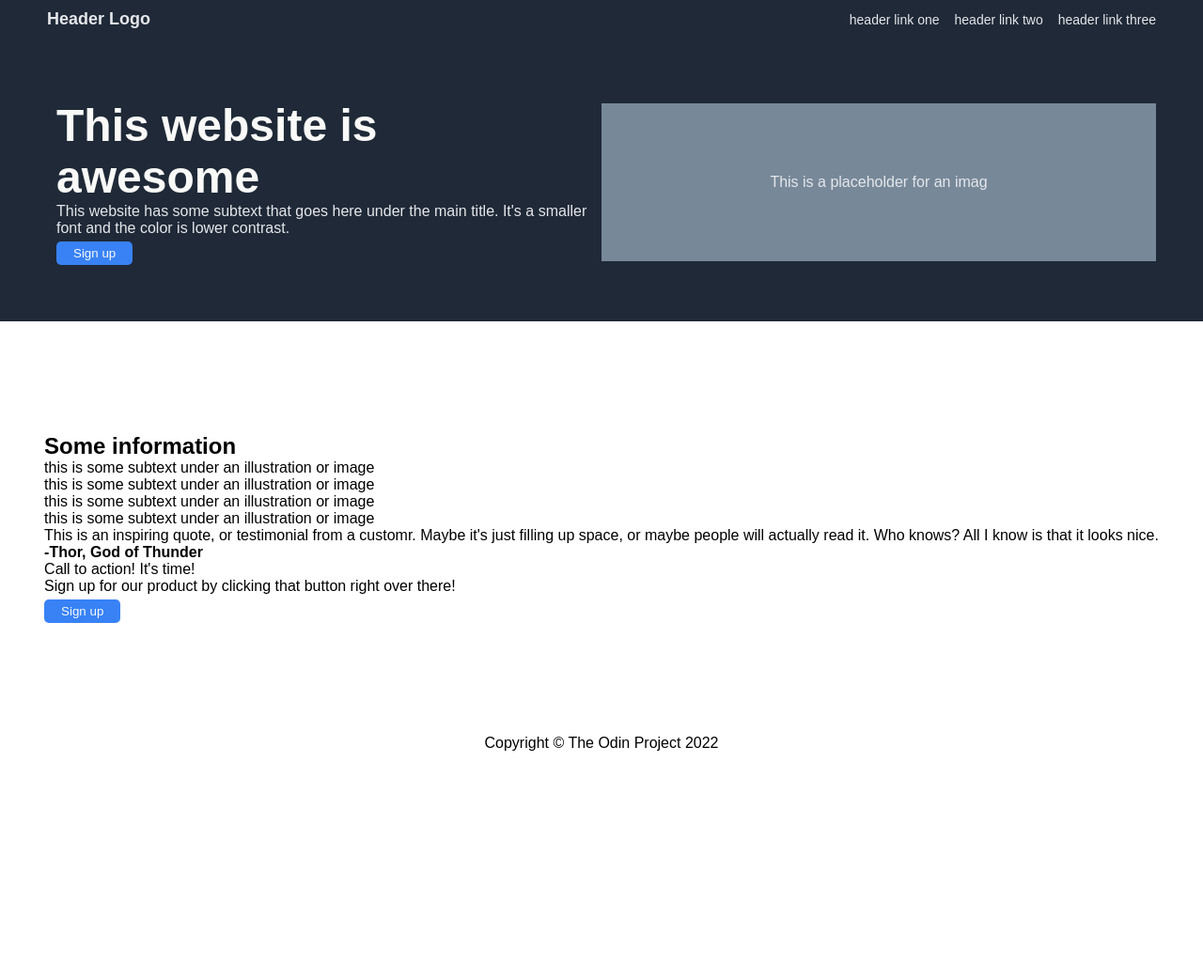
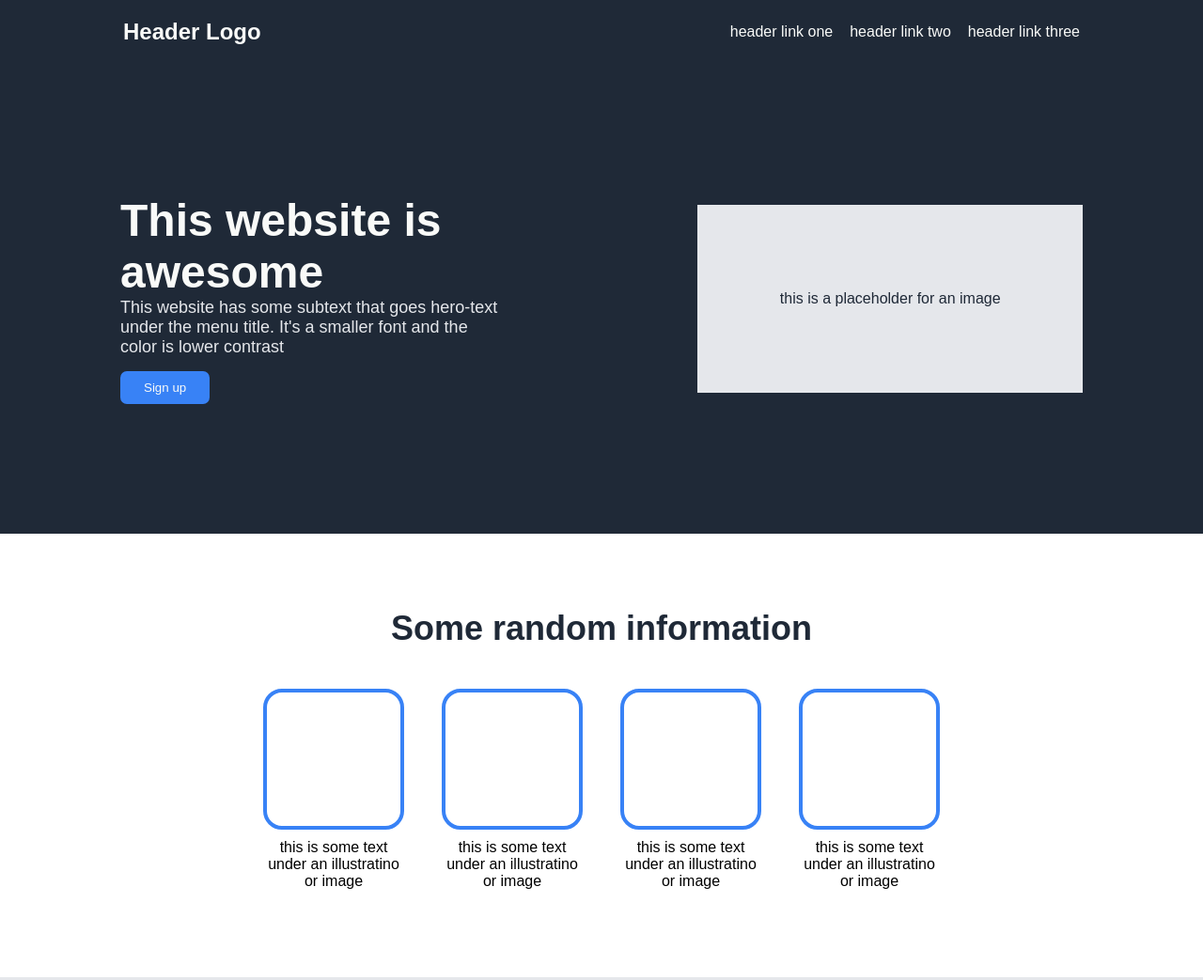
Before and after one commit to bracketts/landing-page, a plain HTML site: page index.html in a window 1280 px wide. Shown: the top 1043 px of the page at 94% size. Before the commit the page ends 800 px from the top, so only its background shows below. Drawn offline with Linux system fonts and the light colour scheme.

Commit message:
Fully recrafted the entire page
Added the necessary divs for each section and also added
buttons, text and more.
The css is also done

```diff
--- a/index.html
+++ b/index.html
@@ -10,60 +10,93 @@
 </head>
 
 <body>
-    <header>
+    <div class="header">
+        <div class="nav-bar">
+            <div class="header-logo">
+                <a href="#">Header Logo</a>
+            </div>
+            <div class="left-links">
                 <ul>
-            <li class="logo"><a href="#">Header Logo</a></li>
                     <li><a href="#">header link one</a></li>
                     <li><a href="#">header link two</a></li>
                     <li><a href="#">header link three</a></li>
                 </ul>
-        <div class="middle-content">
-            <div class="info">
-                <h2>This website is awesome</h2>
-                <p>This website has some subtext that goes
-                    here under the main title. It's a smaller
-                    font and the color is lower contrast.
+            </div>
+        </div>
+        <div class="hero">
+            <div class="hero-text">
+                <p class="hero-main-text">This website is awesome</p>
+                <p class="hero-secondary-text">This website has some subtext that goes hero-text
+                    under the menu title. It's a smaller font and the
+                    color is lower contrast
                 </p>
-                <button>Sign up</button>
+                <input class="button" type="submit" value="Sign up">
             </div>
             <div class="placeholder">
-                <p>This is a placeholder for an imag</p>
+                <p>this is a placeholder for an image</p>
             </div>
         </div>
-    </header>
-    <main>
-
+    </div>
+    <div class="information-section">
+        <div class="information-header">
+            <p>Some random information</p>
         </div>
         <div class="cards">
-            <h2>Some information</h2>
             <div class="card">
-                <p>this is some subtext under an illustration or image</p>
+                <div class="img-placeholder"></div>
+                <div class="text">this is some text
+                    under an illustratino or image
+                </div>
             </div>
             <div class="card">
-                <p>this is some subtext under an illustration or image</p>
+                <div class="img-placeholder"></div>
+                <div class="text">this is some text
+                    under an illustratino or image
+                </div>
             </div>
             <div class="card">
-                <p>this is some subtext under an illustration or image</p>
+                <div class="img-placeholder"></div>
+                <div class="text">this is some text
+                    under an illustratino or image
+                </div>
             </div>
             <div class="card">
-                <p>this is some subtext under an illustration or image</p>
+                <div class="img-placeholder"></div>
+                <div class="text">this is some text
+                    under an illustratino or image
+                </div>
+            </div>
         </div>
     </div>
     <div class="quote-section">
-            <blockquote> This is an inspiring quote, or testimonial from a customr. Maybe it's just filling up space, or
-                maybe people will
-                actually read it. Who knows? All I know is that it looks nice. <h4>-Thor, God of Thunder</h4>
-            </blockquote>
+        <div class="quote">
+            <q>
+                This is an inspiring quote or a testimonial from a
+                customer. Maybe, it's just filling up space or maybe
+                paople will actually read it. Who knows? All I know is
+                that it looks nice.
+            </q>
+            <span class="small-text">
+                <p>-Thor, God of Thunder</p>
+            </span>
+        </div>
     </div>
     <div class="call-to-action">
-            <p>Call to action! It's time!</p>
-            <p>Sign up for our product by clicking that button right over there!</p>
-            <button>Sign up</button>
+        <div class="content-wrapper">
+            <div class="text-information">
+                <h2>Call to action! It's time!</h2>
+                <p>sign up for our products by clicking that button
+                    right over there!
+                </p>
             </div>
-    </main>
-    <footer>
-        <p>Copyright &#169; The Odin Project 2022</p>
-    </footer>
+            <div>
+                <input class="button button-2" type="submit" value="Sign up">
+            </div>
+        </div>
+    </div>
+    <div class="footer">
+        <p>Copyright &copy; The Odin Project 2022</p>
+    </div>
 </body>
 
 </html>
--- a/styles.css
+++ b/styles.css
@@ -8,90 +8,198 @@ body {
   display: flex;
   flex-direction: column;
   justify-content: space-between;
-  align-items: center;
-  height: 100vh;
   font-family: sans-serif;
 }
 
-header {
+.content {
+  display: flex;
+  justify-content: center;
+}
+
+a {
+  color: #f9faf8;
+  text-decoration: none;
+}
+
+a:hover {
+  padding: 1px;
+  background-color: #e5e7eb;
+  color: #3882f6;
+}
+
+.button:hover {
+  background-color: #e5e7eb;
+  color: #1f2937;
+}
+
+ul {
+  list-style: none;
+  margin: 0;
+  padding: 0;
+  display: flex;
+  gap: 18px;
+}
+
+.button {
+  padding: 10px 25px;
+  border-radius: 7px;
+  border: none;
+  background-color: #3882f6;
+  color: #f9faf8;
+}
+
+.button-2 {
+  border: 1px solid #f9faf8;
+}
+
+.header {
   display: flex;
   flex-direction: column;
   justify-content: space-between;
-  flex-basis: 25%;
-  flex-wrap: wrap;
-  width: 100%;
+  align-items: center;
   background-color: #1f2937;
-  color: #e5e7eb;
-  gap: 15px;
+  color: #f9faf8;
 }
 
-header ul {
-  font-size: 14px;
+.header-logo {
+  font-size: 24px;
+  color: #f9faf8;
+  font-weight: 900;
+}
+
+.hero-main-text {
+  font-size: 48px;
+  font-weight: 900;
+  color: #f9faf8;
+}
+
+.hero-secondary-text {
+  font-size: 18px;
+  color: #e5e7eb;
+  margin-bottom: 15px;
+}
+
+.placeholder {
+  background-color: #e5e7eb;
+  width: 40%;
+  height: 40%;
+  color: #1f2937;
+}
+
+.nav-bar {
   display: flex;
   justify-content: space-between;
   align-items: center;
-  margin: 10px 50px 0 50px;
-  gap: 16px;
+  padding: 20px 35px;
+  width: 85%;
 }
 
-.logo {
-  margin-right: auto;
-  font-size: 18px;
-  font-weight: 600;
+.hero {
+  display: flex;
+  align-items: center;
+  justify-content: space-between;
+  width: 80%;
+  height: 500px;
 }
 
-.info {
+.hero-text {
   display: flex;
   flex-wrap: wrap;
-  flex-basis: 50%;
-  padding: 10px;
-}
-
-.info h2 {
-  font-size: 48px;
-  font-weight: 800;
-  color: #f9faf8;
+  width: 40%;
 }
 
 .placeholder {
-  width: 50%;
-  background-color: lightslategray;
   display: flex;
   justify-content: center;
   align-items: center;
 }
 
-.placeholder p {
-  margin: 75px  45px;
-  color: #e5e7eb;
+.information-header {
+  text-align: center;
+  font-size: 36px;
+  font-weight: 900;
+  color: #1f2937;
+  margin-top: 80px;
+  margin-bottom: -50px;
 }
 
-.middle-content {
-  display: flex;
-  justify-content: space-between;
-  align-items: center;
-
-  padding: 50px;
+.img-placeholder {
+  width: 150px;
+  height: 150px;
+  border: 4px solid #3882f6;
+  border-radius: 20px;
 }
 
-a {
-  text-decoration: none;
-  color: #e5e7eb;
+.cards {
+  display: flex;
+  justify-content: center;
+  align-items: center;
+  column-gap: 40px;
+  height: 400px;
 }
 
-a:visited {
-  columns: #e5e7eb;
+.card {
+  display: flex;
+  flex-wrap: wrap;
+  justify-content: center;
+  max-width: 150px;
 }
 
-ul {
-  list-style: none;
+.text {
+  padding-top: 10px;
+  text-align: center;
 }
 
-button {
-  margin-top: 5px;
-  padding: 5px 18px;
-  background-color: #3882f6;
-  border-radius: 5px;
-  border: none;
+.quote-section {
+  display: flex;
+  justify-content: center;
+  align-items: center;
+  background-color: #e5e7eb;
+  height: 400px;
+}
+
+.quote {
+  display: flex;
+  flex-direction: column;
+  align-items: flex-end;
+  width: 50%;
+  font-size: 36px;
+  font-weight: 100;
+  font-style: italic;
+  color: #1f2937;
+}
+
+.small-text {
+  font-size: 16px;
+  font-weight: 700;
+  text-align: right;
+}
+
+.call-to-action {
+  display: flex;
+  justify-content: center;
+  align-items: center;
+  height: 400px;
+}
+
+.text-information {
   color: #f9faf8;
 }
+
+.content-wrapper {
+  width: 60%;
+  height: 35%;
+  display: flex;
+  justify-content: space-around;
+  align-items: center;
+  background-color: #3882f6;
+  border-radius: 10px;
+}
+.footer {
+  height: 70px;
+  display: flex;
+  justify-content: center;
+  align-items: center;
+  background-color: #1f2937;
+  color: #f9faf8;
+}
```
Lines whose indentation alone changed are shown as unchanged.
